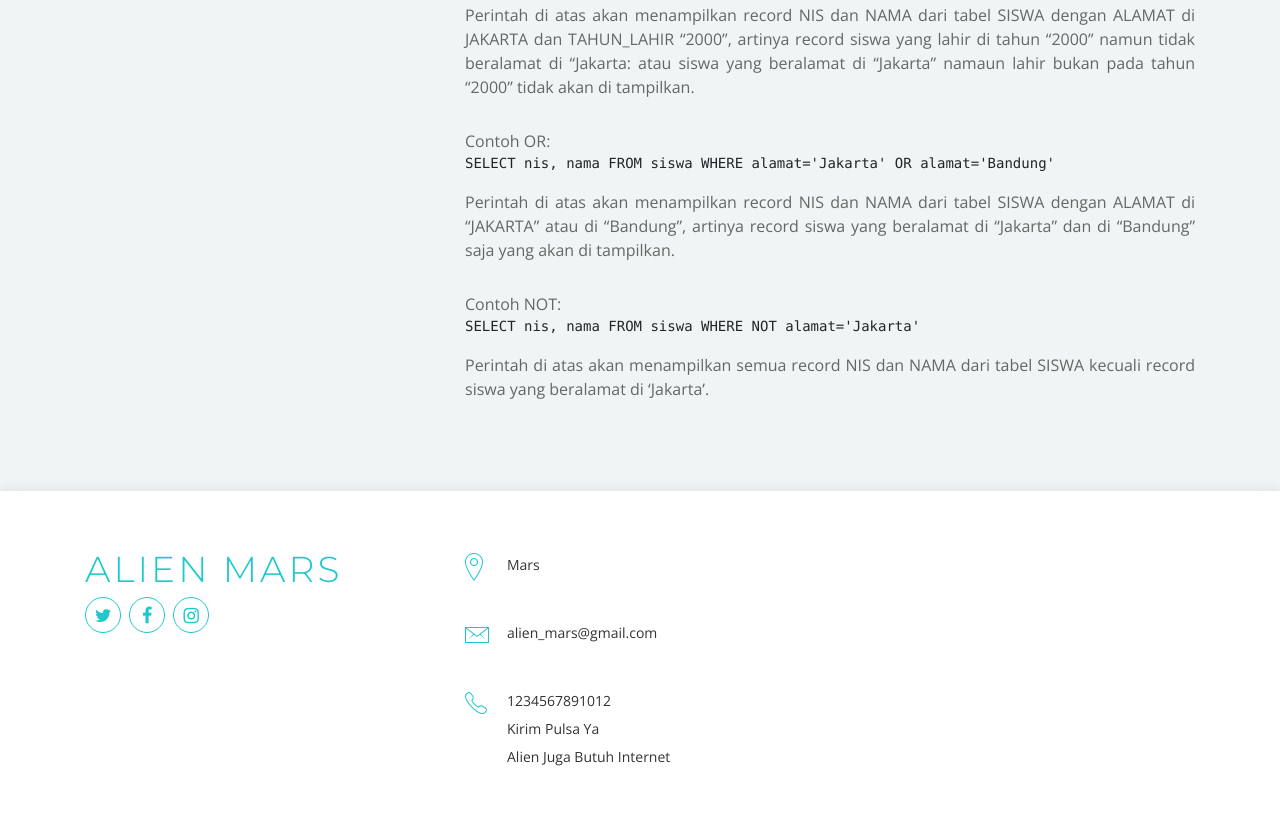
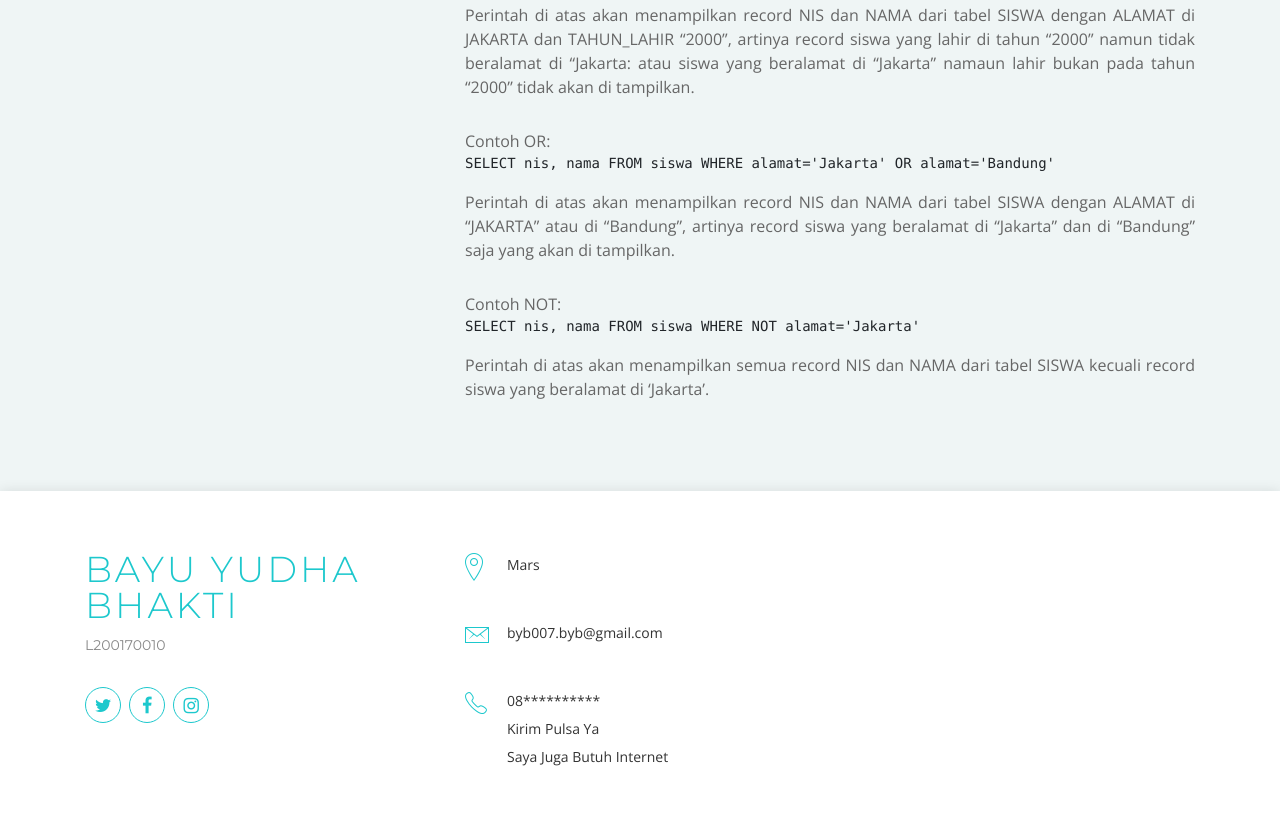
Before and after one commit to L200170010/L200170010.github.io, a plain HTML site: page database/index.html in a window 1280 px wide. Shown: the part 4964-5778 px from the top of the page. Drawn offline with nearby package versions, Linux system fonts and the light colour scheme; files whose address does not match are found by name.

Commit message:
Update index.html

```diff
--- a/database/index.html
+++ b/database/index.html
@@ -329,7 +329,8 @@
         <div class="row wow fadeInUp">
           <div class="col-lg-4 col-md-4">
             <div class="contact-about">
-              <h3>Alien Mars</h3>
+              <h3>Bayu Yudha Bhakti</h3>
+              <p>L200170010</p>
               <div class="social-links">
                 <a href="http://www.twitter.com" class="twitter"><i class="fa fa-twitter"></i></a>
                 <a href="http://www.facebook.com" class="facebook"><i class="fa fa-facebook"></i></a>
@@ -347,15 +348,15 @@
 
               <div>
                 <i class="ion-ios-email-outline"></i>
-                <p>alien_mars@gmail.com</p>
+                <p>byb007.byb@gmail.com</p>
               </div>
 
               <div>
                 <i class="ion-ios-telephone-outline"></i>
                 <p>
-                  1234567891012<br>
+                  08**********<br>
                   Kirim Pulsa Ya<br>
-                  Alien Juga Butuh Internet
+                  Saya Juga Butuh Internet
                 </p>
               </div>
 
```
